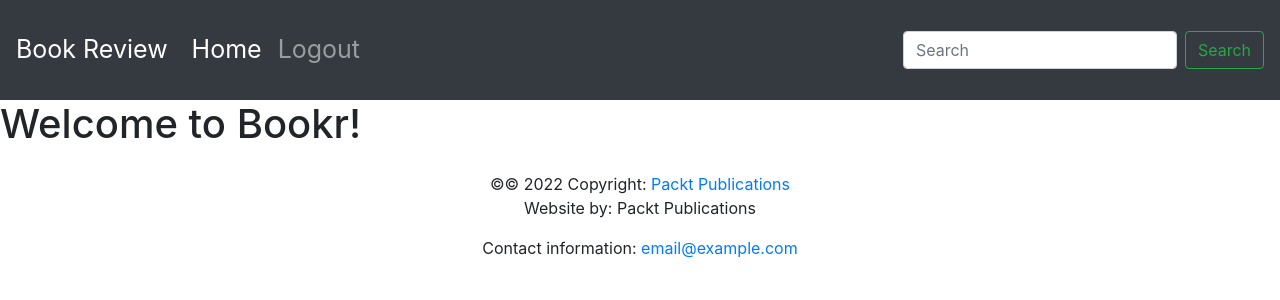
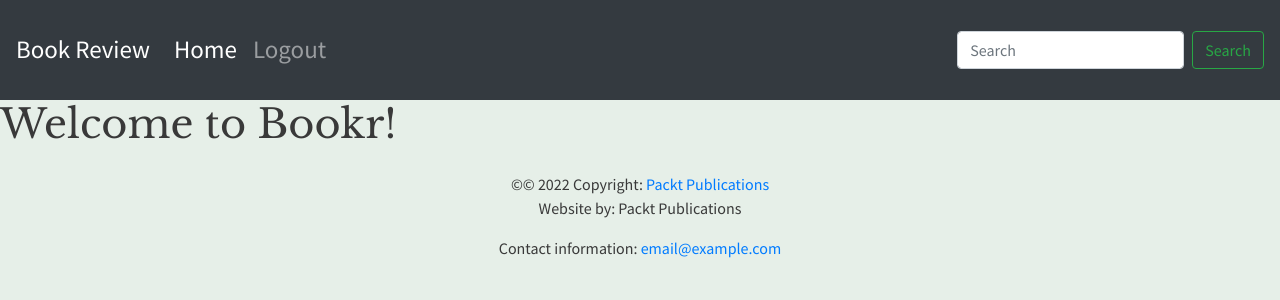
Before and after one commit to mattskel/Web-Development-with-Django, a Django app: template bookr/templates/base.html in a window 1280 px wide. Shown: the top 300 px of the page. Run offline with Django 4.2, Linux system fonts and the light colour scheme; the template is opened without the code that fills it, so the values that code supplies are empty; some libraries are stand-ins or nearby versions.

Commit message:
Activity 5.02 - CSS Enhancements
Replace styles with static file.

Fix urls.

```diff
--- a/bookr/bookr/settings.py
+++ b/bookr/bookr/settings.py
@@ -122,3 +122,4 @@ STATIC_URL = 'static/'
 # https://docs.djangoproject.com/en/4.2/ref/settings/#default-auto-field
 
 DEFAULT_AUTO_FIELD = 'django.db.models.BigAutoField'
+STATICFILES_DIRS = [os.path.join(BASE_DIR, 'static')]
--- a/bookr/reviews/urls.py
+++ b/bookr/reviews/urls.py
@@ -3,5 +3,6 @@ from django.urls import path
 from . import views
 
 urlpatterns = [
+    path('', views.index),
     path('books', views.book_list, name='book_list'),
     path('books/<int:pk>', views.book_details, name='book_details')]
--- a/bookr/reviews/views.py
+++ b/bookr/reviews/views.py
@@ -5,7 +5,7 @@ from .utils import average_rating
 
 
 def index(request):
-    return render(request, "_base.html")
+    return render(request, "base.html")
 
 
 def book_search(request):
--- /dev/null
+++ b/bookr/static/main.css
@@ -0,0 +1,22 @@
+ .navbar {
+	min-height: 100px;
+    font-size: 25px;
+}
+
+.navbar-brand {
+  	font-size: 25px;
+}
+
+.navbar-brand > img {
+  	height: 60px;
+}
+
+body {
+    font-family: 'Source Sans Pro', sans-serif;
+    background-color: #e6efe8;
+    color: #393939;
+}
+
+h1, h2, h3, h4, h5, h6 {
+    font-family: 'Libre Baskerville', serif;
+}
--- a/bookr/templates/base.html
+++ b/bookr/templates/base.html
@@ -1,4 +1,5 @@
 <!doctype html>
+{% load static %}
 <html lang="en">
   <head>
     <!-- Required meta tags -->
@@ -11,19 +12,8 @@
     <link rel="stylesheet" href="https://cdnjs.cloudflare.com/ajax/libs/font-awesome/4.7.0/css/font-awesome.min.css">
 
     <title>Book Review</title>
-    <style type="text/css">
-      .navbar {
-        min-height: 100px;
-        font-size: 25px;
-      }
-      .navbar-brand {
-        font-size: 25px;
-      }
-
-      .navbar-brand > img {
-        height: 60px;
-      }
-    </style>
+    <link rel="stylesheet" href="{%static 'main.css'%}">
+    <link rel="stylesheet" href="https://fonts.googleapis.com/css?family=Libre+Baskerville|Source+Sans+Pro&display=swap">
   </head>
   <body>
     <nav class="navbar navbar-expand-sm navbar-dark bg-dark sticky-top">
```
